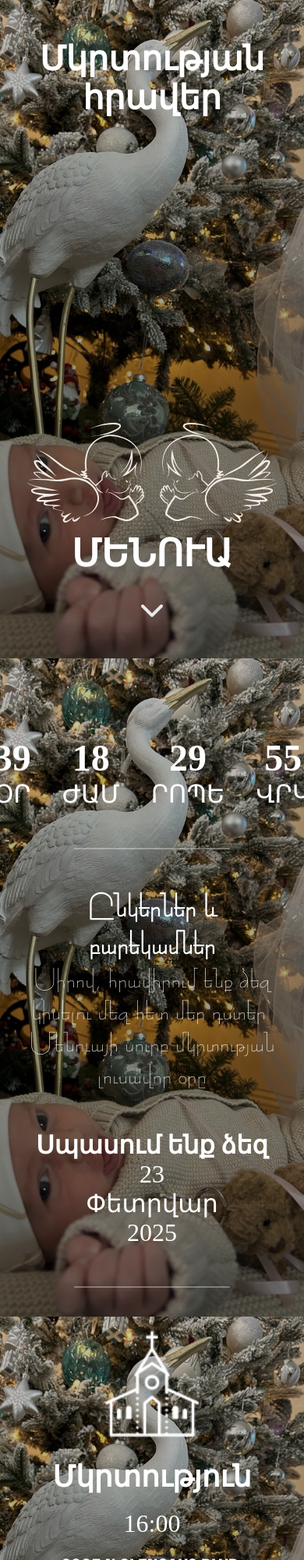
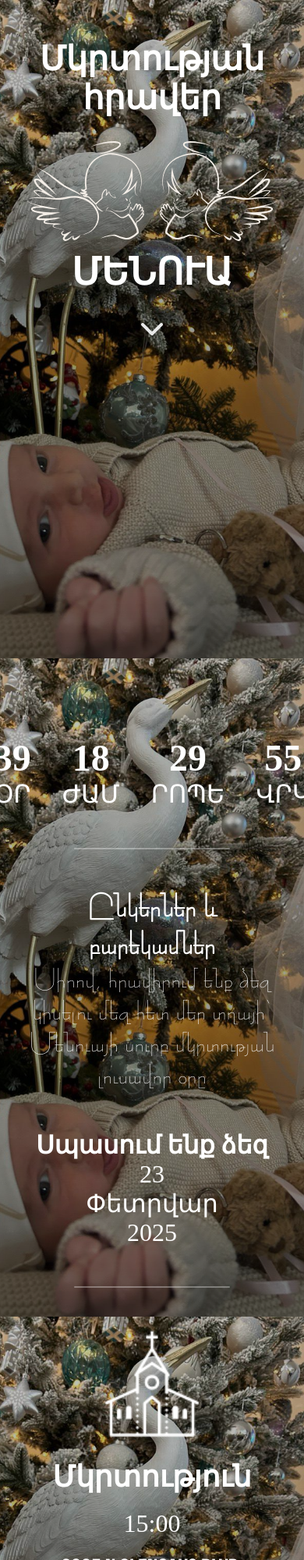
Before and after one commit to vito85/mkrtutyun, a plain HTML site: page index.html in a window 390 px wide. Shown: the top 2000 px of the page at 78% size. Drawn offline with Linux system fonts and the light colour scheme; a web font is replaced by a local one.

Commit message:
add new foto

```diff
--- a/index.css
+++ b/index.css
@@ -27,15 +27,16 @@ body {
   color: #fff;
   height: 100vh;
   background-image: linear-gradient(rgba(0, 0, 0, 0.208), rgba(0, 0, 0, 0.559)),
-    url("./images/menua_main.jpg");
+    url("./images/photo_2025-01-14_17-45-13.jpg");
   background-repeat: no-repeat;
-  background-color: #000;
+  /* background-color: #000; */
   background-size: cover;
-  background-position: center;
+  background-position: bottom;
   background-attachment: fixed;
   text-align: center;
   padding: 0 30px;
 }
+
 .header {
   padding: 50px 20px;
   height: 100vh;
@@ -168,3 +169,17 @@ section {
   flex-direction: column;
   align-items: center;
 }
+
+
+@media screen and (min-width: 1300px) {
+  body {
+    background-size: 70%;
+    background-color: #5954498e;
+  }
+}
+@media screen and (max-width: 950px) {
+  .header {
+    justify-content: flex-start;
+    gap: 20px;
+  }
+}
--- a/index.html
+++ b/index.html
@@ -65,7 +65,7 @@
         <div class="text">
             <h3>Ընկերներ և բարեկամներ</h3>
 
-            <p>Սիրով, հրավիրում ենք ձեզ կիսելու մեզ հետ մեր դստեր՝ <br>
+            <p>Սիրով, հրավիրում ենք ձեզ կիսելու մեզ հետ մեր տղայի՝ <br>
                 <link rel="preconnect" href="https://fonts.googleapis.com">
                 <link rel="preconnect" href="https://fonts.gstatic.com" crossorigin>
                 <link href="https://fonts.googleapis.com/css2?family=Bebas+Neue&display=swap" rel="stylesheet">Մենուայի
@@ -87,7 +87,7 @@
                 <img src="./images/church.png" alt="church">
             </div>
             <h3 class="title2">Մկրտություն</h3>
-            <div class="time">16:00</div>
+            <div class="time">15:00</div>
             <div class="city">3325 N Glenoaks Blvd, Burbank, CA 91504</div>
             <a href="https://www.google.com/maps/place/%D0%9A%D0%B0%D1%84%D0%B5%D0%B4%D1%80%D0%B0%D0%BB%D1%8C%D0%BD%D1%8B%D0%B9+%D1%81%D0%BE%D0%B1%D0%BE%D1%80+%D0%A1%D0%B5%D0%B9%D0%BD%D1%82+%D0%9B%D0%B5%D0%BE%D0%BD+%D0%90%D1%80%D0%BC%D0%B5%D0%BD%D0%B8%D0%B0%D0%BD/@34.2061259,-118.3416447,17z/data=!3m1!4b1!4m6!3m5!1s0x80c29501eb467f7b:0x7d789969db2954a2!8m2!3d34.2061259!4d-118.3416447!16s%2Fm%2F0134gfwm?entry=ttu&g_ep=EgoyMDI1MDEwOC4wIKXMDSoASAFQAw%3D%3D"
                 target="_blank" class="how-to-reach">
@@ -101,7 +101,7 @@
                 <img src="./images/icons8-glasses-100.png" alt="glasses">
             </div>
             <h3 class="title2">Խնջույք</h3>
-            <div class="time">18:00</div>
+            <div class="time">15:00</div>
             <div class="city">7179 Foothill Blvd, Tujunga, CA 91042</div>
             <a href="https://www.google.com/maps/place/Aurora+Banquet+Hall/@34.248777,-118.2883603,17z/data=!3m1!4b1!4m6!3m5!1s0x80c2eb4bddb3a707:0xba253940e64a6f53!8m2!3d34.248777!4d-118.2883603!16s%2Fg%2F11gl1tg0_q?entry=ttu&g_ep=EgoyMDI1MDEwOC4wIKXMDSoASAFQAw%3D%3D"
                 target="_blank" class="how-to-reach">
```
Also changed, not shown: images/menua_main.jpg (deleted), images/photo_2025-01-14_17-45-13.jpg (added).
